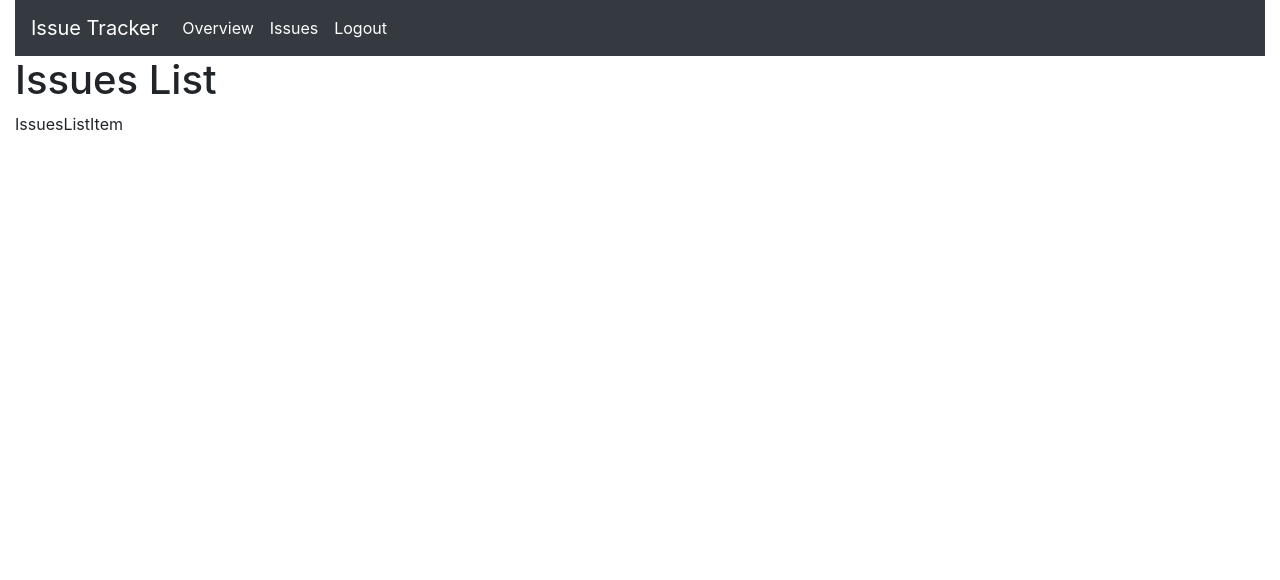
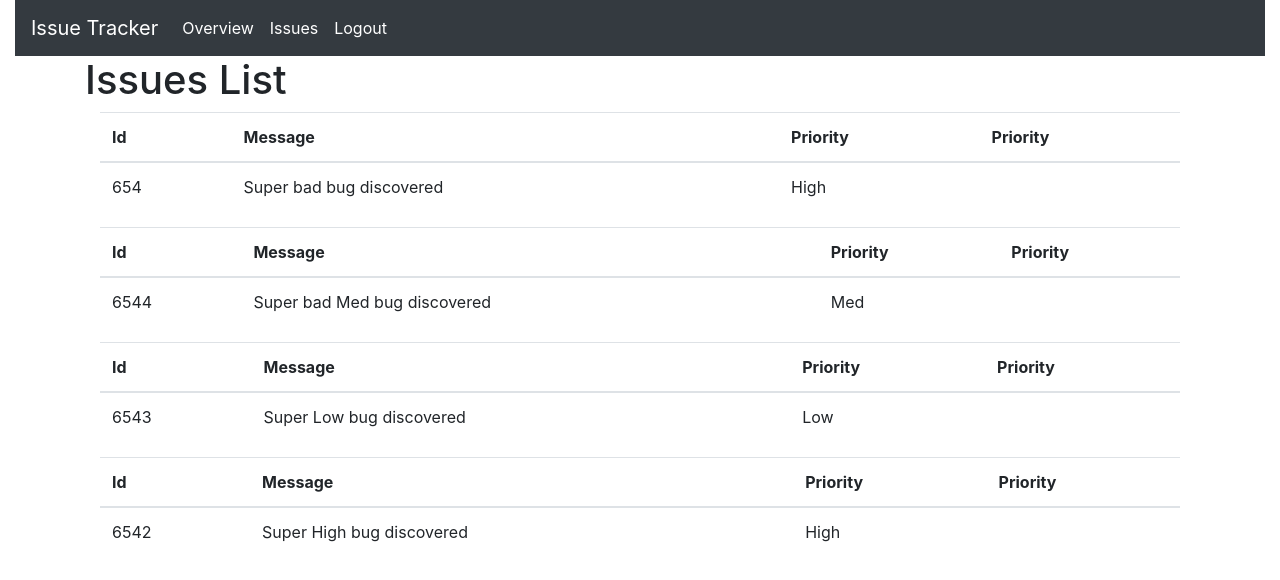
Before and after one commit to Paul---/tracker, a React (Create React App) app: page /issues in a window 1280 px wide. Shown: the top 580 px of the page. Built offline with nearby package versions, Linux system fonts and the light colour scheme.

Commit message:
add items to issues list

```diff
--- a/src/components/IssuesComponents/IssuesList/IssuesList.jsx
+++ b/src/components/IssuesComponents/IssuesList/IssuesList.jsx
@@ -1,5 +1,10 @@
 import React from 'react';
 
 export default function IssuesList({ children }) {
-  return <div>{children}</div>;
+  return (
+    <div className='container'>
+      <h1>Issues List</h1>
+      {children}
+    </div>
+  );
 }
--- a/src/components/IssuesComponents/IssuesListItem/IssuesListItem.jsx
+++ /dev/null
@@ -1,5 +0,0 @@
-import React from 'react';
-
-export default function IssuesListItem() {
-  return <div>IssuesListItem</div>;
-}
--- /dev/null
+++ b/src/components/ListItem/ListItem.jsx
@@ -0,0 +1,26 @@
+import React from 'react';
+import Table from 'react-bootstrap/Table';
+
+export default function ListItem({ id, message, priority }) {
+  return (
+    <div className='container'>
+      <Table responsive>
+        <thead>
+          <tr>
+            <th>Id</th>
+            <th>Message</th>
+            <th>Priority</th>
+            <th>Priority</th>
+          </tr>
+        </thead>
+        <tbody>
+          <tr>
+            <td>{id}</td>
+            <td>{message}</td>
+            <td>{priority}</td>
+          </tr>
+        </tbody>
+      </Table>
+    </div>
+  );
+}
--- a/src/pages/IssuesPage/IssuesPage.jsx
+++ b/src/pages/IssuesPage/IssuesPage.jsx
@@ -1,19 +1,25 @@
 import React from 'react';
 import IssuesList from '../../components/IssuesComponents/IssuesList/IssuesList';
-import IssuesListItem from '../../components/IssuesComponents/IssuesListItem/IssuesListItem';
+import ListItem from '../../components/ListItem/ListItem';
 
 const testIssuesArr = [
-  { id: 654, severity: 'High', details: 'Super bad bug discovered' },
-  { id: 6544, severity: 'Med', details: 'Super bad Med bug discovered' },
-  { id: 6543, severity: 'Low', details: 'Super Low bug discovered' },
-  { id: 6542, severity: 'High', details: 'Super High bug discovered' }
+  { id: 654, priority: 'High', message: 'Super bad bug discovered' },
+  { id: 6544, priority: 'Med', message: 'Super bad Med bug discovered' },
+  { id: 6543, priority: 'Low', message: 'Super Low bug discovered' },
+  { id: 6542, priority: 'High', message: 'Super High bug discovered' }
 ];
 export default function IssuesPage() {
   return (
     <>
       <IssuesList>
-        <h1>Issues List</h1>
-        <IssuesListItem />
+        {testIssuesArr.map(el => {
+         return <ListItem
+            key={el.id}
+            id={el.id}
+            priority={el.priority}
+            message={el.message}
+          />;
+        })}
       </IssuesList>
     </>
   );
```
